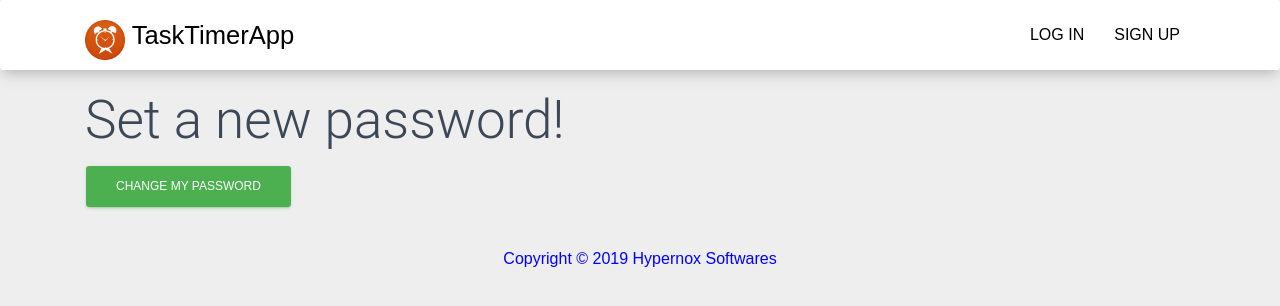
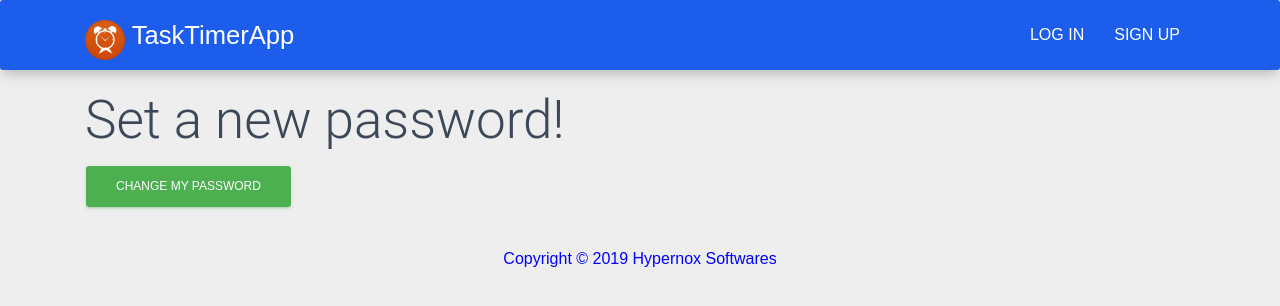
Before and after one commit to hyperonx/DjangoTimerApp, a Django app: a page that uses templates/base.html in a window 1280 px wide. Shown: the top 306 px of the page. Run offline with Django 3.2, Linux system fonts and the light colour scheme; some libraries are stand-ins or nearby versions; some web fonts are replaced.

Commit message:
minor tweaks

```diff
--- a/taskTimer/static/css/styles.css
+++ b/taskTimer/static/css/styles.css
@@ -64,10 +64,10 @@ footer {
   }
 
   .navbar{
-	  /* background-color: #1d5dec !important; */
-	  background-color: white!important;
-	  /* color: white */
-	  color: black
+	  background-color: #1d5dec !important;
+	  /* background-color: white!important; */
+	  color: white
+	  /* color: black */
   }
 
   /* .navbar-nav .nav-item.active .nav-link,
```
